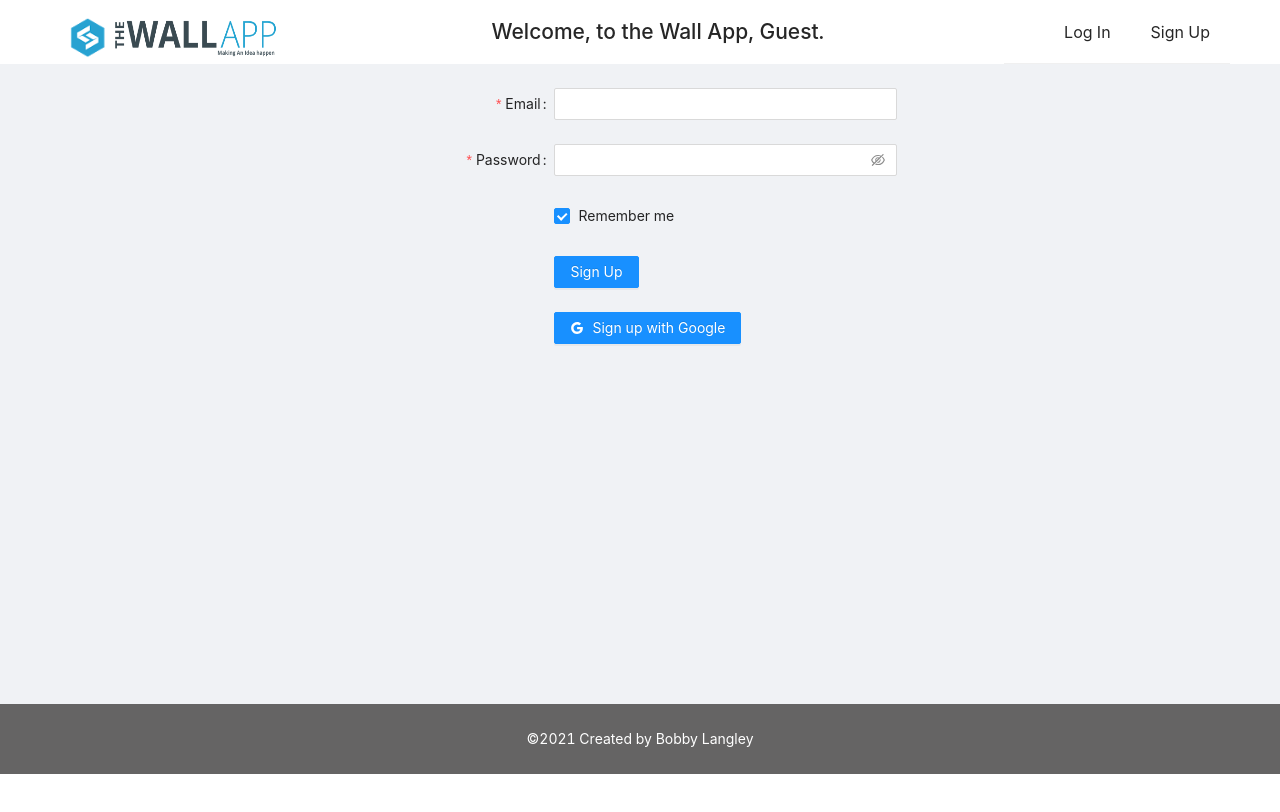
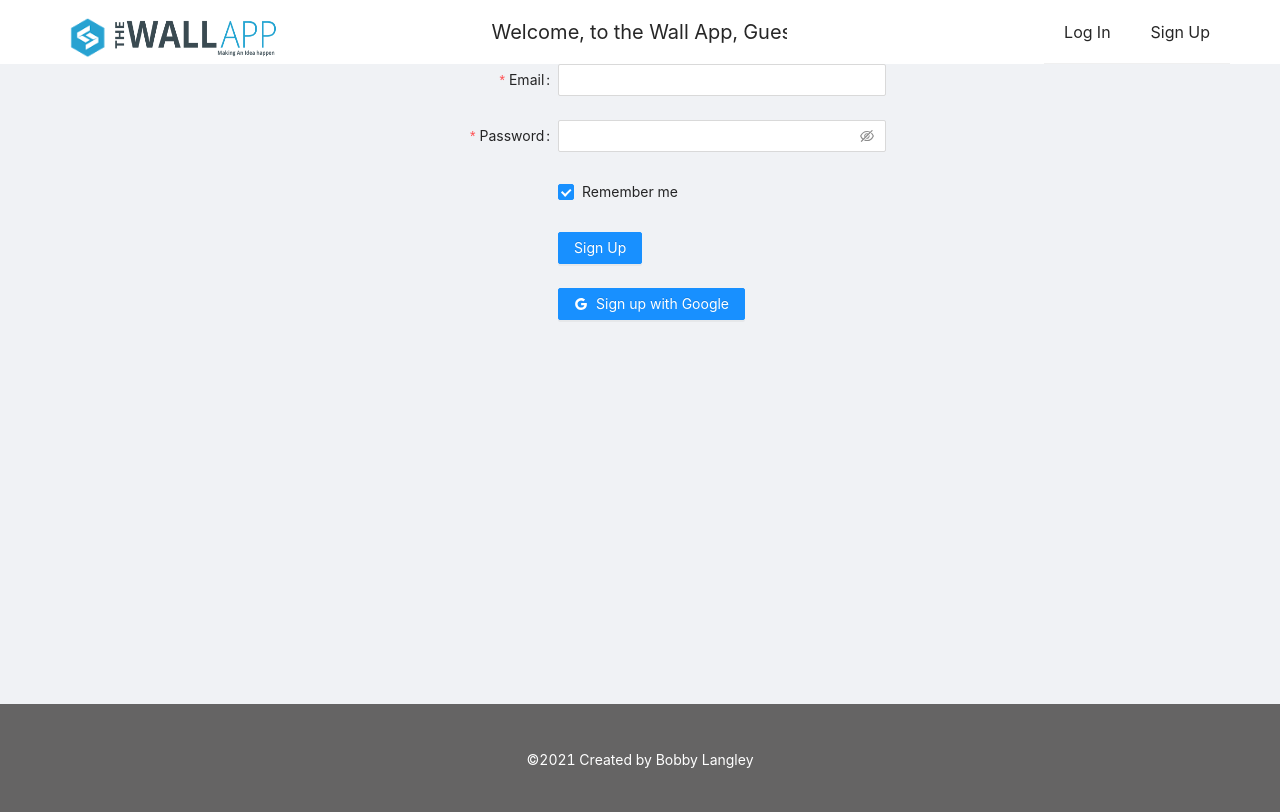
Before and after one commit to Bobby-Langley/wallApp-web, a React (Create React App) app: page /signup in a window 1280 px wide. Shown: the top 812 px of the page. Built offline with nearby package versions, Linux system fonts and the light colour scheme.

Commit message:
more styling, removed profile page option on navbar

```diff
--- a/src/App.css
+++ b/src/App.css
@@ -10,15 +10,15 @@
 }
 @keyframes bobble{
     0% {
-        transform: translate3d(50px, 40px, 0px);
+        transform: translate3d(20px, 10px, 0px);
         animation-timing-function: ease-in;
     }
     50% {
-        transform: translate3d(50px, 90px, 0px);
+        transform: translate3d(20px, 20px, 0px);
         animation-timing-function: ease-out;
     }
     100% {
-        transform: translate3d(50px, 40px, 0px);
+        transform: translate3d(20px, 10px, 0px);
     }
 }
 
@@ -52,12 +52,14 @@
 
 .ant-layout-header {
   height: 64px;
-  padding: 0 50px;
+  padding: 0 50px !important;
   line-height: 64px;
   background: white  !important;
 }
 .ant-layout-footer{
   background: #656464 !important;
+  justify-content: center;
+  padding: 45px !important;
   flex-shrink: 0 !important;
 }
 .ant-card-body {
--- a/src/App.js
+++ b/src/App.js
@@ -19,41 +19,15 @@ function App() {
   const [user, setUser] = useState(
     JSON.parse(localStorage.getItem("user")) || null
   );
-  const userName =
-    !user || !user.displayName
-      ? " user that didn't sign in with Google."
-      : user.displayName;
+
 
   return (
     <>
       <UserContext.Provider value={{ user, setUser, firebaseAuth }}>
         <Router>
           <Layout>
-            <Header >
-              <Row justify="space-between">
-                <Col span={6} style={{color:"grey"}}>  <h1 >
-                    <Link className="welcome" to="/" > <img style={{marginRight: "-15px"}} width={75} height={75} src="\TSL-logo.png"></img> <img  width={170} height={40} src="\wallappLogo.png"></img>   </Link>
-                  </h1>
-                  </Col>
-                  <Col className="welcome" span={6} style={{float:"center"}}>
-                  {!user ? (
-            <h1> Welcome, to the Wall App, Guest. </h1>
-          ) : (
-              <h1>
-                Welcome, {userName}
-              </h1>
-              )}
-        </Col>
-
-
-            <Col span={6}  style={{float:"right"}}>
-                  <Navbar />
-                </Col>
-                </Row>
-            </Header>
-            <Row justify="space-around">
-            <Col span={24}>
-                <Content style={{ padding: "24px", minHeight: "80vh"  }}>
+           <Navbar/>
+                <Content style={{ padding: "0 50px", minHeight: "80vh"  }}>
                   <Switch>
                     <Route path="/login" component={Login} />
                     <Route path="/signup" component={SignUp} />
@@ -61,9 +35,7 @@ function App() {
                     <Route path="/" component={Home} />
                   </Switch>
                 </Content>
-              </Col>
-            </Row>
-            <Footer flex="1" style={{textAlign: "center", color: "#FFF", flex: "1", marginTop: "auto"}}>
+            <Footer style={{textAlign: "center", color: "#FFF"}}>
               ©2021 Created by Bobby Langley
             </Footer>
           </Layout>
--- a/src/components/navbar.jsx
+++ b/src/components/navbar.jsx
@@ -1,13 +1,12 @@
 import React, { useContext } from "react";
-import { Menu, Layout, Divider } from "antd";
+import { Menu, Layout, Divider, Row, Col } from "antd";
 import { Link, useHistory } from "react-router-dom";
 import { UserContext } from "../App";
 import Avatar from "antd/lib/avatar/avatar";
-import {
-  UserOutlined
-} from "@ant-design/icons";
+import { UserOutlined } from "@ant-design/icons";
+import { Header } from "antd/lib/layout/layout";
 const { Sider } = Layout;
-const rightStyle = {position: 'absolute', top: 0, right: 0}
+const rightStyle = { position: "absolute", top: 0, right: 0 };
 
 function Navbar() {
   const { user, setUser, firebaseAuth } = useContext(UserContext);
@@ -17,40 +16,83 @@ function Navbar() {
       .signOut()
       .then(() => {
         setUser(null);
-        localStorage.setItem("user", null)
-        return history.push("/")
+        localStorage.setItem("user", null);
+        return history.push("/");
       })
       .catch((error) => console.log(error));
   }
+  const userName =
+    !user || !user.displayName
+      ? " user that didn't sign in with Google."
+      : user.displayName;
+
   const userImage =
     !user || !user.photoURL ? (
-      <Avatar size={36} src={"https://pbs.twimg.com/profile_images/1237550450/mstom_400x400.jpg"} />
+      <Avatar
+        size={36}
+        src={
+          "https://pbs.twimg.com/profile_images/1237550450/mstom_400x400.jpg"
+        }
+      />
     ) : (
       <Avatar size={32} src={user && user.photoURL} />
     );
   return (
     <>
-      <Menu mode="horizontal" defaultSelectedKeys={["1"]} style={rightStyle}>
+      <Header>
+        <Row justify="space-between">
+          <Col span={6} style={{ float: "left" }}>
+            <Link className="welcome" to="/">
 
-        { user ? (<Menu.Item style={{fontSize:"16px"}} key="5" icon={<UserOutlined />}>
-          <Link  to="/user/">Your Posts</Link>
-        </Menu.Item>) : ( <Menu.Item></Menu.Item> )}
+              <img
+                style={{ marginRight: "-15px" }}
+                width={75}
+                height={75}
+                src="\TSL-logo.png"
+              ></img>
+              <img width={170} height={40} src="\wallappLogo.png"></img>
+            </Link>
+          </Col>
+          <Col
+            className="welcome"
+            span={6}
+            style={{ float: "center", fontSize: "20px", overflow: "hidden" }}
+          >
+            {!user ? (
+              <p> Welcome, to the Wall App, Guest. </p>
+            ) : (
+              <p>Welcome, {userName}</p>
+            )}
+          </Col>
 
+          <Col span={6} style={{ float: "right" }}>
+            <Menu
+              mode="horizontal"
+              defaultSelectedKeys={["1"]}
+              style={rightStyle}
+            >
               {user ? (
-          <Menu.Item style={{fontSize:"16px"}} key="4" onClick={() => signOut() }>
-            {<Avatar size={36} src={userImage} />} Logout
+                <Menu.Item
+                  style={{ fontSize: "16px" }}
+                  key="4"
+                  onClick={() => signOut()}
+                >
+                  <Avatar size={36} src={userImage} /> Logout
                 </Menu.Item>
               ) : (
                 <>
-            <Menu.Item style={{fontSize:"16px"}} key="2">
-              <Link  to="/login">Log In</Link>
+                  <Menu.Item style={{ fontSize: "16px" }} key="2">
+                    <Link to="/login">Log In</Link>
                   </Menu.Item>
-            <Menu.Item style={{fontSize:"16px"}} key="3">
+                  <Menu.Item style={{ fontSize: "16px" }} key="3">
                     <Link to="/signup">Sign Up</Link>
                   </Menu.Item>
                 </>
               )}
             </Menu>
+          </Col>
+        </Row>
+      </Header>
     </>
   );
 }
--- a/src/components/posts.jsx
+++ b/src/components/posts.jsx
@@ -3,7 +3,7 @@ import Title from "antd/lib/typography/Title";
 import React, { useState, useEffect, useContext } from "react";
 import { Link, Redirect, useParams, useHistory } from "react-router-dom";
 import { UserContext } from "../App";
-import { DeleteOutlined, MenuOutlined, EditOutlined } from "@ant-design/icons";
+import { DeleteTwoTone, MenuOutlined, EditTwoTone } from "@ant-design/icons";
 import NewPost from "../components/addPost";
 import { getSinglePost } from "./patchApiCall";
 
@@ -44,7 +44,7 @@ function Posts({ posts, setPosts, loading, setLoading }) {
         onClick={() => {
           return history.push("/editPost/update/" + post.id);
         }}
-        icon={<EditOutlined />}
+        icon={<EditTwoTone />}
       >
 
         Edit Post
@@ -53,7 +53,7 @@ function Posts({ posts, setPosts, loading, setLoading }) {
       <Menu.Item
         key="2"
         onClick={() => deletePost(post, setPosts, setLoading)}
-        icon={<DeleteOutlined />}
+        icon={<DeleteTwoTone />}
       >
         Delete Post
       </Menu.Item>
@@ -63,7 +63,7 @@ function Posts({ posts, setPosts, loading, setLoading }) {
   return (
     <>
       <Row type="flex" align="middle" justify="center" className="alignColumn">
-        <Col span={12} className="alignColumn">
+        <Col span={14} className="alignColumn">
           {user ? (
             <NewPost
               posts={posts}
@@ -81,10 +81,11 @@ function Posts({ posts, setPosts, loading, setLoading }) {
             : posts.map((post) => {
                 return (
                   <Card
-                    className="cardEffect"
+                    // className="cardEffect"
                     hoverable
                     bordered
                     style={{
+
                       background:
                         "linear-gradient(to right,rgba(40, 163, 208, .5), rgba(40, 163, 208, 0) )",
                       margin: "24px",
--- a/src/scenes/Home.jsx
+++ b/src/scenes/Home.jsx
@@ -41,16 +41,8 @@ function Home() {
         }
        </Row>
 
-
-
-       {loading ? (
-
-            <Spin style={{ textAlign: "center" }} size="large" />
-
-        ) : (
           <>
             <br />
-
             <Posts
               posts={posts}
               setPosts={setPosts}
@@ -58,7 +50,7 @@ function Home() {
               setLoading={setLoading}
             />
           </>
-        )}
+
       </Col>
       </Row>
     </>
--- a/src/scenes/updatePost.jsx
+++ b/src/scenes/updatePost.jsx
@@ -33,6 +33,7 @@ function UpdatePost() {
   }, [post]);
 
   return (
+      <>
     <Row justify="center">
       <Col span={10}>
         <Form
@@ -44,6 +45,9 @@ function UpdatePost() {
             submitUpdate(post, fields, user, history, id, setLoading);
           }}
         >
+            <br/>
+            <br/>
+
           <Form.Item
             label="Edit Your Post"
             name="post"
@@ -67,6 +71,7 @@ function UpdatePost() {
         </Form>
       </Col>
     </Row>
+    </>
   );
 }
 
```
Lines whose indentation alone changed are shown as unchanged.
